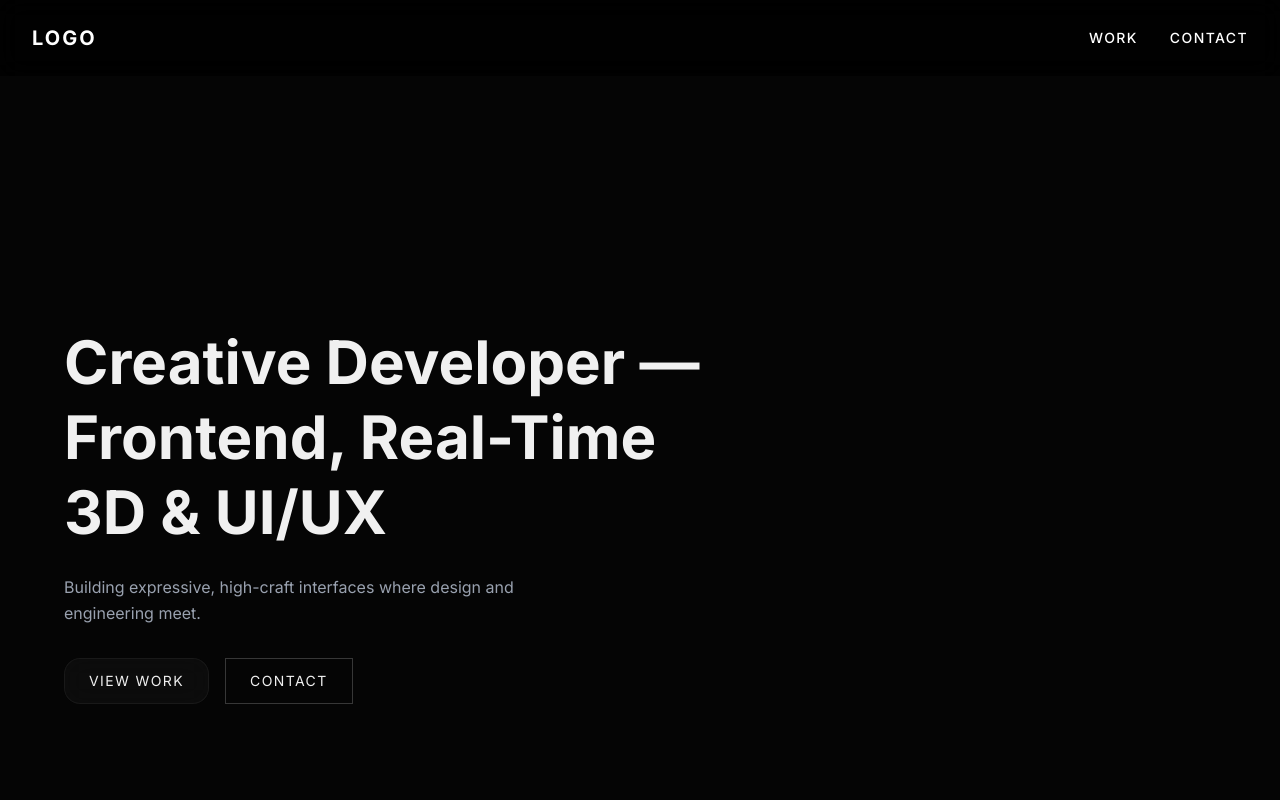
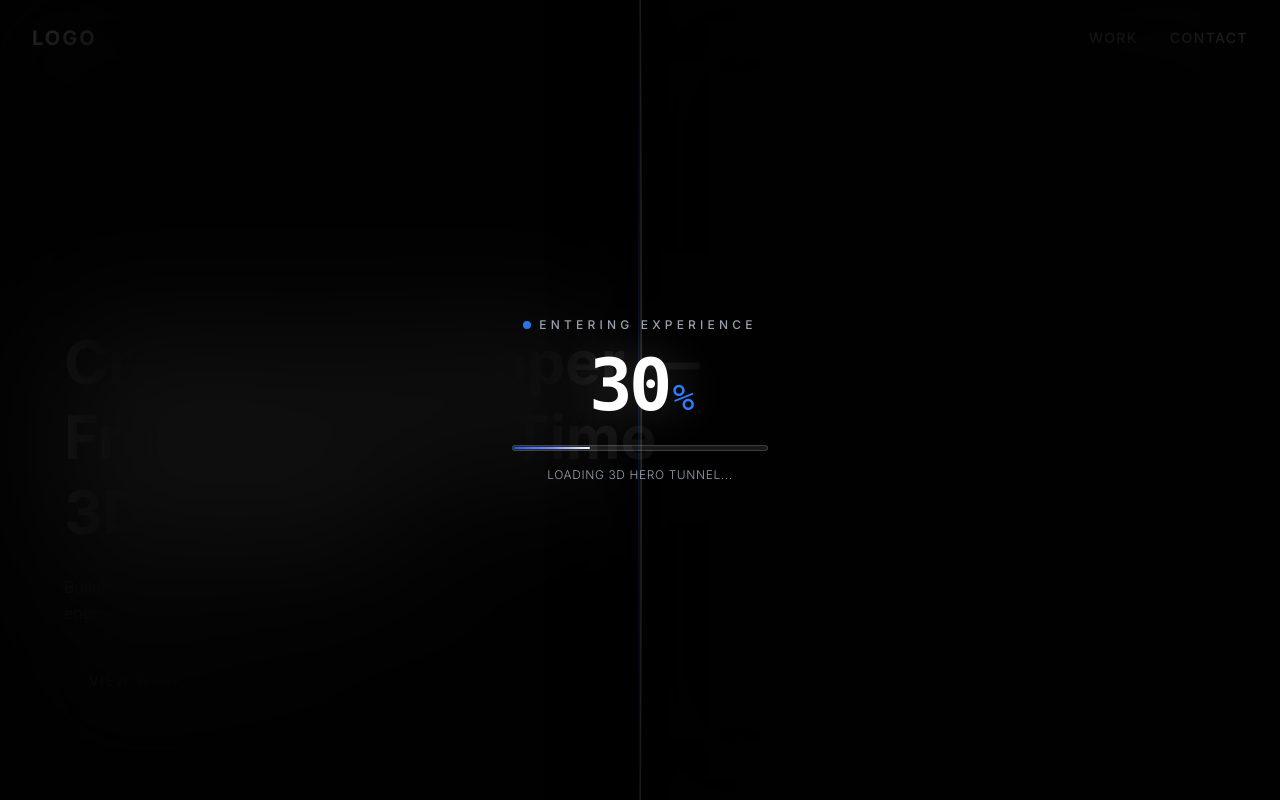
Before and after one commit to staff2277/Portfolio, a Next.js app: page / in a window 1280 px wide. Shown: the top 800 px of the page. Built offline with nearby package versions, Linux system fonts and the light colour scheme; no server answers.

Commit message:
feat: implement 3D hero scene with dynamic SphereShell and reactive camera controls

```diff
--- a/app/page.js
+++ b/app/page.js
@@ -1,17 +1,33 @@
 "use client";
 
-import { useRef } from "react";
+import { useRef, useState, useCallback } from "react";
 import HeroCanvas from "../components/3d/HeroCanvas";
+import HeroLoader from "../components/HeroLoader";
 
 export default function Home() {
   // Lifted here (rather than inside HeroCanvas) because heroSectionRef is
   // the pin target the GSAP ScrollTrigger in useCameraScroll.js measures
   // and pins for the whole camera sequence.
   const heroSectionRef = useRef(null);
+  const [progress, setProgress] = useState(0);
+  const [isLoaded, setIsLoaded] = useState(false);
+
+  const handleProgress = useCallback((val) => {
+    setProgress((prev) => Math.max(prev, val));
+  }, []);
+
+  const handleLoaded = useCallback(() => {
+    setIsLoaded(true);
+  }, []);
 
   return (
     <>
-      <HeroCanvas heroSectionRef={heroSectionRef} />
+      <HeroLoader progress={progress} isLoaded={isLoaded} />
+      <HeroCanvas
+        heroSectionRef={heroSectionRef}
+        onProgress={handleProgress}
+        onLoaded={handleLoaded}
+      />
 
       {/* relative z-10 here (rather than a negative z-index on the canvas)
           is what guarantees this content paints above the fixed 3D layer --
--- a/components/3d/HeroScene.js
+++ b/components/3d/HeroScene.js
@@ -2,7 +2,7 @@
 
 import { useEffect, useMemo, useRef } from "react";
 import { useThree } from "@react-three/fiber";
-import { OrbitControls, useHelper } from "@react-three/drei";
+import { OrbitControls } from "@react-three/drei";
 import * as THREE from "three";
 import SphereShell from "./SphereShell";
 import { useCameraSequence } from "./useCameraScroll";
@@ -45,9 +45,6 @@ export default function HeroScene({ gltf, textures, heroSectionRef }) {
   // position above. Must still be part of the scene graph (rendered via
   // <primitive>) for SpotLight.target's matrixWorld to update.
   const spotlightTarget = useMemo(() => new THREE.Object3D(), []);
-
-  const spotlightRef = useRef();
-  useHelper(spotlightRef, THREE.SpotLightHelper, "cyan");
 
   const { scene, cameraObject, sphereTransform } = useMemo(() => {
     const sceneRoot = gltf.scene;
@@ -148,7 +145,7 @@ export default function HeroScene({ gltf, textures, heroSectionRef }) {
 
       <primitive object={spotlightTarget} position={SPHERE_POSITION} />
       <spotLight
-        ref={spotlightRef}
+        castShadow
         position={[24.8, 34.3, -3.8]}
         target={spotlightTarget}
         angle={1.22}
--- a/components/3d/SphereShell.js
+++ b/components/3d/SphereShell.js
@@ -345,14 +345,10 @@ export default function SphereShell({ position, quaternion, scale, textures }) {
         ref={shellRef}
         geometry={geometry}
         material={shellMaterial}
-        castShadow
-        receiveShadow
       />
       <mesh
         geometry={geometry}
         material={wireMaterial}
-        castShadow
-        receiveShadow
       />
       <mesh ref={coreRef} geometry={coreGeometry} material={coreMaterial} />
       <pointLight
@@ -360,9 +356,6 @@ export default function SphereShell({ position, quaternion, scale, textures }) {
         color={CORE_COLOR}
         intensity={1000}
         distance={CORE_LIGHT_CONTAINED_DISTANCE}
-        castShadow
-        shadow-bias={-0.002}
-        shadow-mapSize={[1024, 1024]}
       />
       <ambientLight color={CORE_COLOR} intensity={0.5} />
     </group>
--- a/components/3d/useCameraScroll.js
+++ b/components/3d/useCameraScroll.js
@@ -22,7 +22,7 @@ function debugLog(...args) {
 // Section/Transition markers were removed in Blender), so this is just a
 // reasonable default for a single continuous dolly-and-rise move. Increase
 // for a slower/more deliberate scrub, decrease for snappier.
-const SCROLL_DISTANCE = "+=600vh";
+const SCROLL_DISTANCE = "+=4900vh";
 
 /**
  * Single-phase scroll-driven camera sequence: a plain GSAP ScrollTrigger
@@ -62,23 +62,28 @@ export function useCameraSequence({
 
     applyFrame(startFrame);
 
+    const playhead = { frame: startFrame };
+    const tween = gsap.to(playhead, {
+      frame: endFrame,
+      ease: "none",
+      onUpdate: () => {
+        applyFrame(playhead.frame);
+        debugLog("tween onUpdate", {
+          frame: playhead.frame.toFixed(1),
+          mixer: !!mixerRef.current,
+          camera: !!cameraObjectRef.current,
+        });
+      },
+    });
+
     triggerRef.current = ScrollTrigger.create({
       trigger: heroSectionRef.current,
       start: "top top",
       end: SCROLL_DISTANCE,
+      animation: tween,
       scrub: 0.3,
       pin: true,
       invalidateOnRefresh: true,
-      onUpdate: (self) => {
-        const frame = gsap.utils.mapRange(0, 1, startFrame, endFrame, self.progress);
-        applyFrame(frame);
-        debugLog("onUpdate", {
-          progress: self.progress.toFixed(3),
-          frame: frame.toFixed(1),
-          mixer: !!mixerRef.current,
-          camera: !!cameraObjectRef.current,
-        });
-      },
     });
 
     debugLog("ScrollTrigger created", {
@@ -89,6 +94,7 @@ export function useCameraSequence({
     return () => {
       triggerRef.current?.kill();
       triggerRef.current = null;
+      tween.kill();
     };
     // eslint-disable-next-line react-hooks/exhaustive-deps
   }, [disabled]);
--- /dev/null
+++ b/components/HeroLoader.js
@@ -0,0 +1,102 @@
+"use client";
+
+import { useEffect, useState } from "react";
+import gsap from "gsap";
+import { ScrollTrigger } from "gsap/ScrollTrigger";
+
+export default function HeroLoader({ progress = 0, isLoaded = false, onTransitionComplete }) {
+  const [contentVisible, setContentVisible] = useState(true);
+  const [gateOpen, setGateOpen] = useState(false);
+  const [hidden, setHidden] = useState(false);
+
+  useEffect(() => {
+    if (!isLoaded) return;
+
+    // Step 1: Fade out loading text/progress UI
+    const contentTimer = setTimeout(() => {
+      setContentVisible(false);
+    }, 200);
+
+    // Step 2: Open the split gate (Left moves Left, Right moves Right)
+    const gateTimer = setTimeout(() => {
+      setGateOpen(true);
+    }, 550);
+
+    // Step 3: Complete transition and unmount loader
+    const completeTimer = setTimeout(() => {
+      setHidden(true);
+      if (typeof window !== "undefined") {
+        ScrollTrigger.refresh();
+      }
+      onTransitionComplete?.();
+    }, 1600);
+
+    return () => {
+      clearTimeout(contentTimer);
+      clearTimeout(gateTimer);
+      clearTimeout(completeTimer);
+    };
+  }, [isLoaded, onTransitionComplete]);
+
+  if (hidden) return null;
+
+  const displayProgress = Math.min(Math.max(Math.round(progress), 0), 100);
+
+  return (
+    <div className="fixed inset-0 z-50 pointer-events-none overflow-hidden select-none">
+      {/* Left Gate Panel */}
+      <div
+        className={`absolute top-0 left-0 w-1/2 h-full bg-black/75 backdrop-blur-3xl border-r border-white/10 shadow-[20px_0_50px_rgba(0,0,0,0.8)] transition-transform duration-1000 ease-[cubic-bezier(0.77,0,0.175,1)] ${
+          gateOpen ? "-translate-x-full" : "translate-x-0"
+        } ${gateOpen ? "pointer-events-none" : "pointer-events-auto"}`}
+      >
+        {/* Subtle illuminated edge glow along split line */}
+        <div className="absolute top-0 right-0 w-[1px] h-full bg-gradient-to-b from-transparent via-blue-500/40 to-transparent" />
+      </div>
+
+      {/* Right Gate Panel */}
+      <div
+        className={`absolute top-0 right-0 w-1/2 h-full bg-black/75 backdrop-blur-3xl border-l border-white/10 shadow-[-20px_0_50px_rgba(0,0,0,0.8)] transition-transform duration-1000 ease-[cubic-bezier(0.77,0,0.175,1)] ${
+          gateOpen ? "translate-x-full" : "translate-x-0"
+        } ${gateOpen ? "pointer-events-none" : "pointer-events-auto"}`}
+      >
+        {/* Subtle illuminated edge glow along split line */}
+        <div className="absolute top-0 left-0 w-[1px] h-full bg-gradient-to-b from-transparent via-blue-500/40 to-transparent" />
+      </div>
+
+      {/* Center Loader Content */}
+      <div
+        className={`fixed top-1/2 left-1/2 -translate-x-1/2 -translate-y-1/2 z-[51] flex flex-col items-center justify-center text-center transition-all duration-400 ease-out ${
+          contentVisible ? "opacity-100 scale-100" : "opacity-0 scale-90 pointer-events-none"
+        }`}
+      >
+        {/* Brand/Subtitle */}
+        <div className="flex items-center gap-2 mb-4">
+          <span className="w-2 h-2 rounded-full bg-blue-500 animate-pulse" />
+          <span className="text-xs uppercase tracking-[0.35em] text-gray-400 font-medium">
+            Entering Experience
+          </span>
+        </div>
+
+        {/* Large Percentage Display */}
+        <div className="text-6xl md:text-7xl font-bold font-mono tracking-tighter text-white drop-shadow-[0_0_25px_rgba(255,255,255,0.2)]">
+          {displayProgress.toString().padStart(2, "0")}
+          <span className="text-3xl md:text-4xl text-blue-500 font-light ml-1">%</span>
+        </div>
+
+        {/* Progress Bar Container */}
+        <div className="w-64 h-1.5 bg-white/10 rounded-full overflow-hidden p-[1px] border border-white/15 shadow-inner mt-6">
+          <div
+            className="h-full rounded-full bg-gradient-to-r from-blue-600 via-indigo-400 to-white transition-all duration-300 ease-out shadow-[0_0_12px_rgba(59,130,246,0.8)]"
+            style={{ width: `${displayProgress}%` }}
+          />
+        </div>
+
+        {/* Status text */}
+        <p className="mt-4 text-xs text-gray-400 tracking-wider uppercase font-light">
+          {displayProgress < 100 ? "Loading 3D Hero Tunnel..." : "Ready"}
+        </p>
+      </div>
+    </div>
+  );
+}
--- a/components/Navbar.js
+++ b/components/Navbar.js
@@ -28,7 +28,7 @@ export default function Navbar() {
 
   return (
     <nav
-      className={`fixed top-0 left-0 w-full z-50 flex items-center justify-between px-8 py-6 bg-black/80 backdrop-blur-md text-white transition-transform duration-300 ease-in-out ${
+      className={`fixed top-0 left-0 w-full z-50 flex items-center justify-between px-8 py-6 bg-transparent text-white transition-transform duration-300 ease-in-out ${
         isVisible ? "translate-y-0" : "-translate-y-full"
       }`}
     >
```
Also changed, not shown: components/3d/HeroCanvas.js (+52 -4 lines), 1 other file (tests, documents, lock files or other folders).
